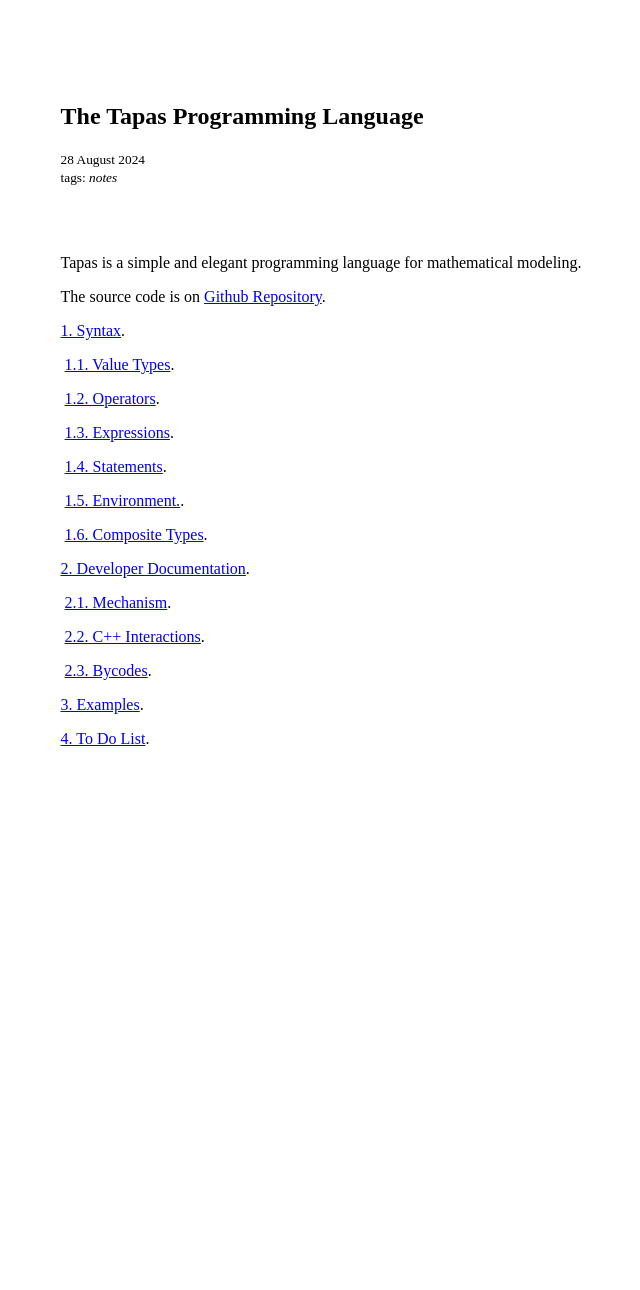
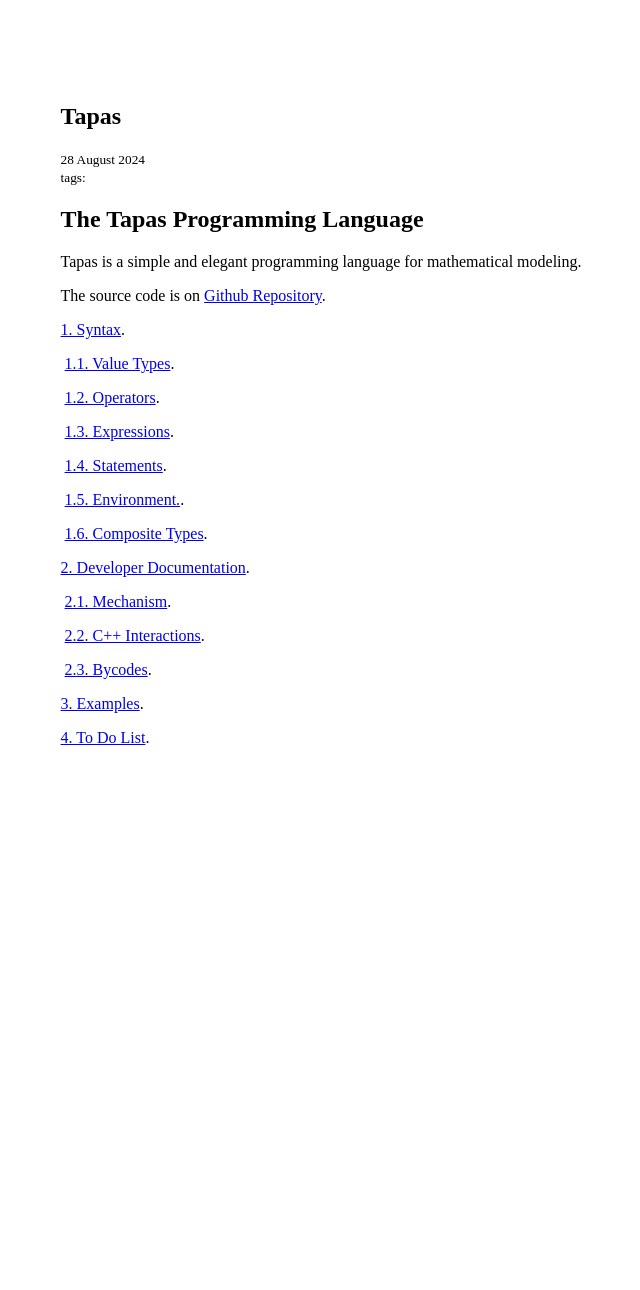
Before and after one commit to zhuanglinsheng/zhuanglinsheng.github.io, a Jekyll site: the page built from _posts/2024-08-28-Tapas.md, in a window 1280 px wide. Shown: the whole page, without its empty margins (23-663 px from the left). Built offline with Jekyll 4.4.1, drawn with Linux system fonts in a browser that asks for light colours; our own code applies the rules of GitHub Pages for plain Markdown files; part of the change alters nothing that is shown.

Commit message:
Update 2024-08-28-Tapas.md

```diff
--- a/_posts/2024-08-28-Tapas.md
+++ b/_posts/2024-08-28-Tapas.md
@@ -1,13 +1,4 @@
----
-layout: post
-title: "The Tapas Programming Language"
-use_math: false
-lang: en
-tags: notes
-desc: Tapas is a simple and elegant programming language for mathematical modeling
----
-
-<br><br>
+# The Tapas Programming Language
 
 Tapas is a simple and elegant programming language for mathematical modeling.
 
```
